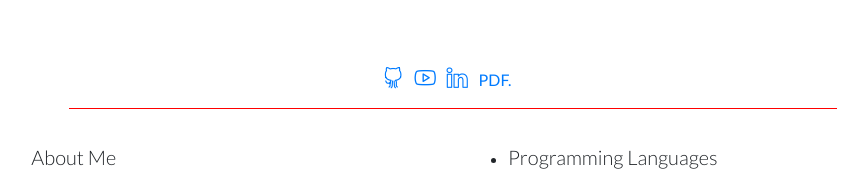
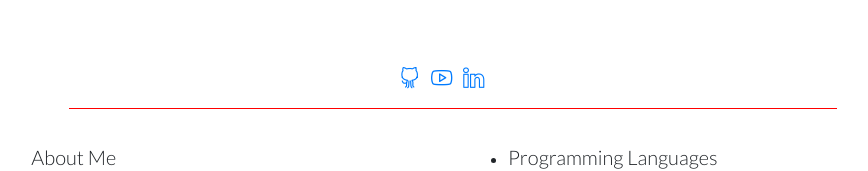
Before and after one commit to yiannos55/yiannos55.github.io, a website: page index.html in a window 1280 px wide. Shown: the part 573-744 px from the top of the page, without its empty margins (187-1055 px from the left). Drawn offline with Linux system fonts and the light colour scheme.

Commit message:
Update index.html

```diff
--- a/index.html
+++ b/index.html
@@ -45,7 +45,7 @@
     <a href="https://github.com/yiannos55" target="_blank"> <i class="icon-social-github fa-lg"> </i> </a>
     <a href="https://www.youtube.com/channel/UCTzwqxfZN8J40BwDDWTo4xw" target="_blank"> <i class="icon-social-youtube fa-lg"> </i> </a>
     <a href="https://www.linkedin.com/in/yiannos55/" target="_blank"> <i class="icon-social-linkedin fa-lg"> </i> </a>
-    <a href="https://yiannos55.github.io/GiannosPaparistodemouCV.pdf" target="_blank">PDF.<i class="fa-solid fa-file"></i> </a>
+    <a href="https://yiannos55.github.io/GiannosPaparistodemouCV.pdf" target="_blank"> <i class="fa-solid fa-file"></i> </a>
 
   </header>
 <hr>
```
